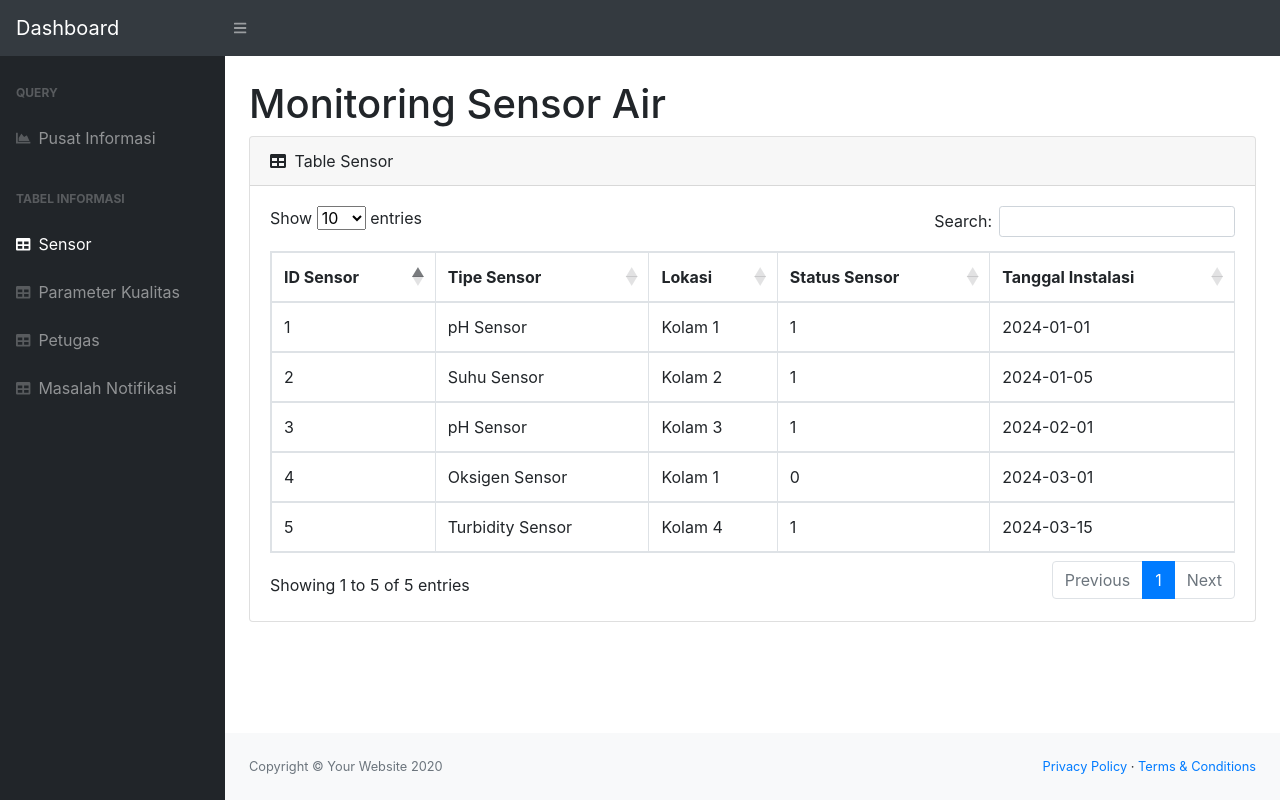
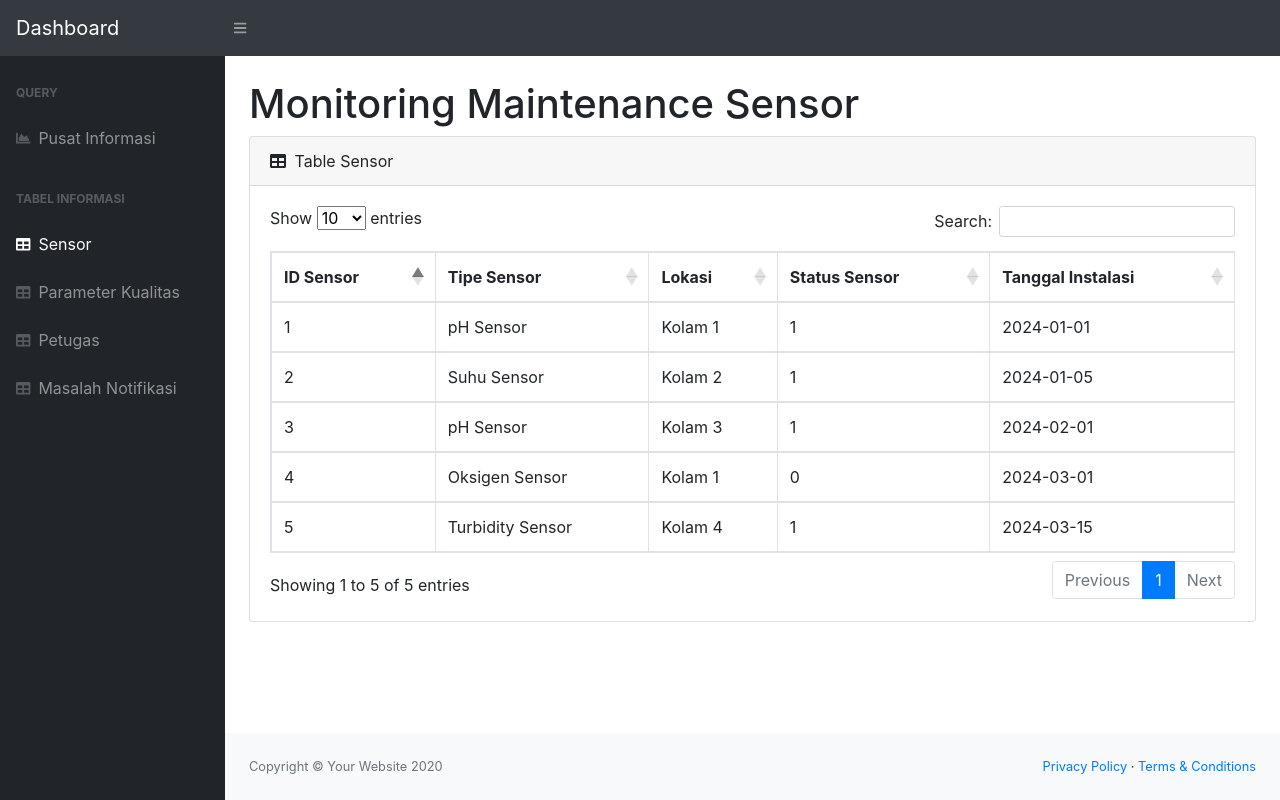
Before and after one commit to RaphaeLaw/Monitoring-Air, a PHP site: page /sensor.php in a window 1280 px wide. Run offline with PHP 8.4, Linux system fonts and the light colour scheme; data comes from the database, SQL or seed files in the repository; some libraries are stand-ins or nearby versions.

Commit message:
Add files via upload

```diff
--- a/monitoring_air/index.php
+++ b/monitoring_air/index.php
@@ -15,10 +15,8 @@ require "function.php";
     <meta name="author" content="" />
     <title>PNJ - Monitoring Maintenance Sensor</title>
     <link href="css/styles.css" rel="stylesheet" />
-    <link href="https://cdn.datatables.net/1.10.20/css/dataTables.bootstrap4.min.css" rel="stylesheet"
-        crossorigin="anonymous" />
-    <script src="https://cdnjs.cloudflare.com/ajax/libs/font-awesome/5.15.1/js/all.min.js"
-        crossorigin="anonymous"></script>
+    <link href="https://cdn.datatables.net/1.10.20/css/dataTables.bootstrap4.min.css" rel="stylesheet" crossorigin="anonymous" />
+    <script src="https://cdnjs.cloudflare.com/ajax/libs/font-awesome/5.15.1/js/all.min.js" crossorigin="anonymous"></script>
     <style>
         .button-query {}
     </style>
--- a/monitoring_air/notifikasi.php
+++ b/monitoring_air/notifikasi.php
@@ -71,7 +71,7 @@ require "function.php";
             <div id="layoutSidenav_content">
                 <main>
                     <div class="container-fluid">
-                        <h1 class="mt-4">Monitoring Sensor Air</h1>
+                        <h1 class="mt-4">Monitoring Maintenance Sensor</h1>
 
 
 
--- a/monitoring_air/parameter.php
+++ b/monitoring_air/parameter.php
@@ -71,7 +71,7 @@ require "function.php";
             <div id="layoutSidenav_content">
                 <main>
                     <div class="container-fluid">
-                        <h1 class="mt-4">Monitoring Sensor Air</h1>
+                        <h1 class="mt-4">Monitoring Maintenance Sensor</h1>
 
 
 
--- a/monitoring_air/petugas.php
+++ b/monitoring_air/petugas.php
@@ -71,7 +71,7 @@ require "function.php";
             <div id="layoutSidenav_content">
                 <main>
                     <div class="container-fluid">
-                        <h1 class="mt-4">Monitoring Sensor Air</h1>
+                        <h1 class="mt-4">Monitoring Maintenance Sensor</h1>
 
 
 
--- a/monitoring_air/sensor.php
+++ b/monitoring_air/sensor.php
@@ -71,7 +71,7 @@ require "function.php";
             <div id="layoutSidenav_content">
                 <main>
                     <div class="container-fluid">
-                        <h1 class="mt-4">Monitoring Sensor Air</h1>
+                        <h1 class="mt-4">Monitoring Maintenance Sensor</h1>
 
 
 
```
